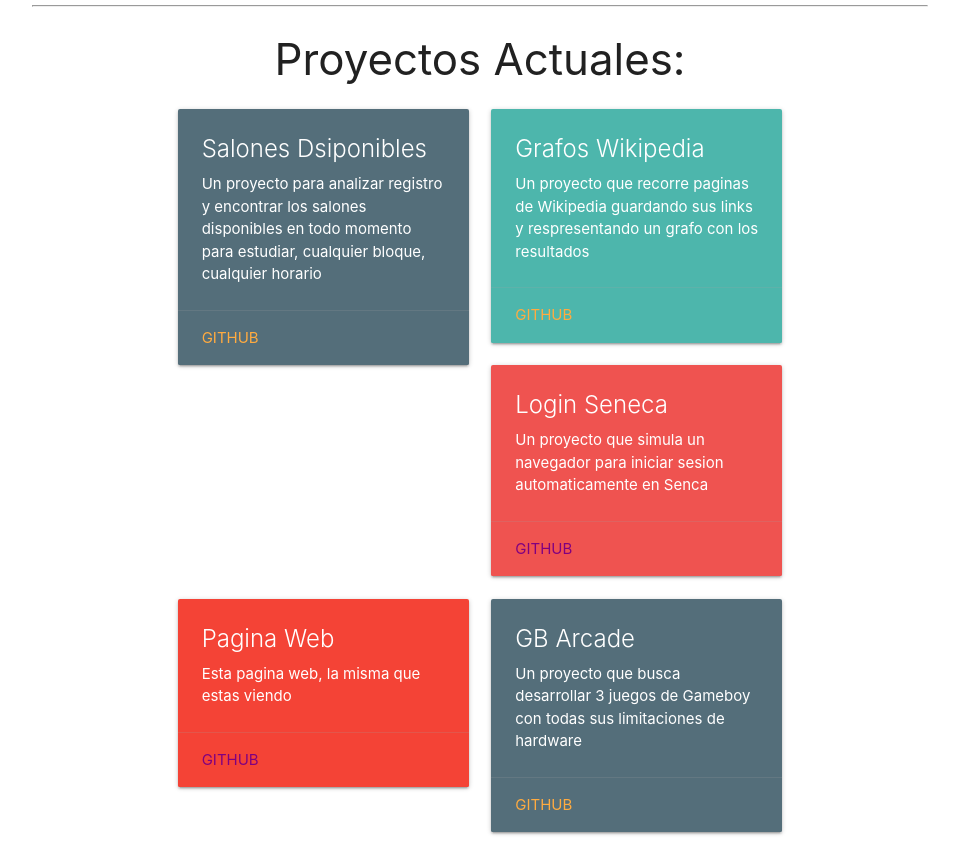
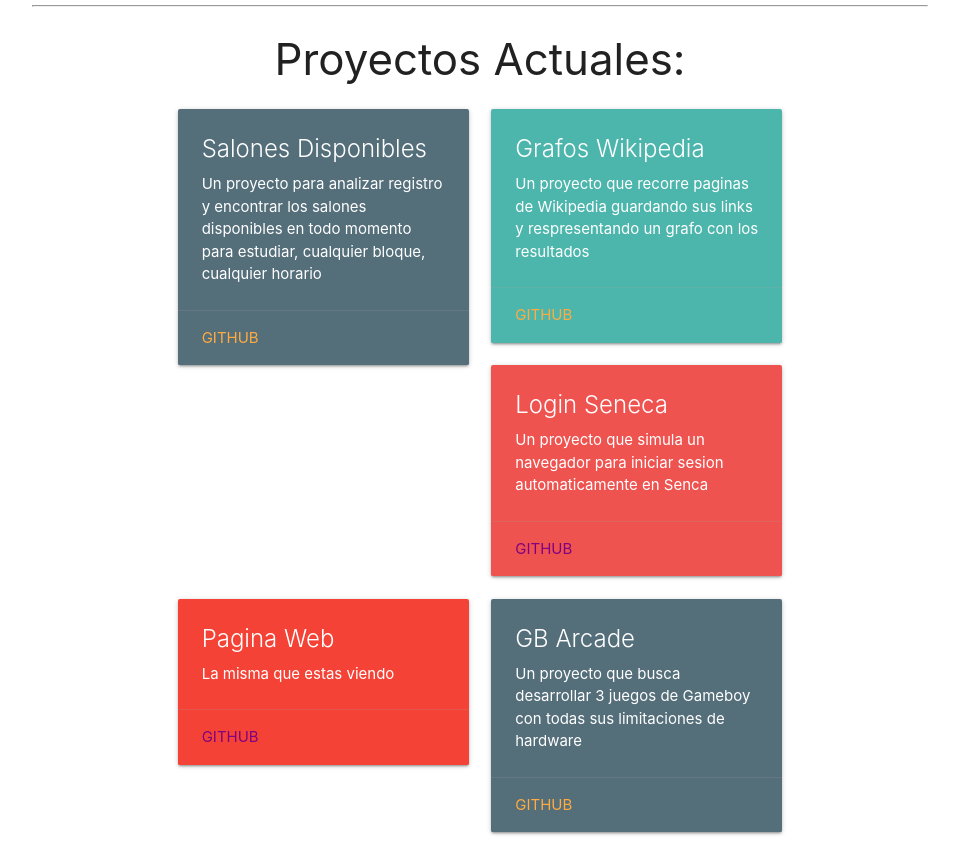
Before and after one commit to acmuniandes/webpage, a website: page index.html in a window 1280 px wide. Shown: the part 264-1114 px from the top of the page, without its empty margins (160-1119 px from the left). Drawn offline with nearby package versions, Linux system fonts and the light colour scheme; a script that the page names is missing.

```diff
--- a/index.html
+++ b/index.html
@@ -25,7 +25,7 @@
            Association for Computer Machinery
          </h2>
          <img src="/banner.jpg" style="width:7%"></img>
-         <img src="logouniandes.png" style="width:5%"></img>
+         <img src="logouniandes.jpeg" style="width:5%"></img>
          <br>
         <label><strong>Nuestras reuniones son todos los jueves a las 12 30 en el AU 311</strong></label>
       </div>
@@ -43,7 +43,7 @@
               <div class="col s12 m6" id="salonesdisponibles">
                 <div class="card blue-grey darken-1" >
                   <div class="card-content white-text">
-                    <span class="card-title">Salones Dsiponibles</span>
+                    <span class="card-title">Salones Disponibles</span>
                     <p>
                       Un proyecto para analizar registro y encontrar los salones
                       disponibles en todo momento para estudiar, cualquier bloque,
@@ -95,7 +95,7 @@
                       Pagina Web
                     </span>
                     <p>
-                      Esta pagina web, la misma que estas viendo
+                      La misma que estas viendo
                     </p>
                   </div>
                   <div class="card-action">
```
Also changed, not shown: banner.jpg, logouniandes.jpeg (added), logouniandes.png (deleted).
